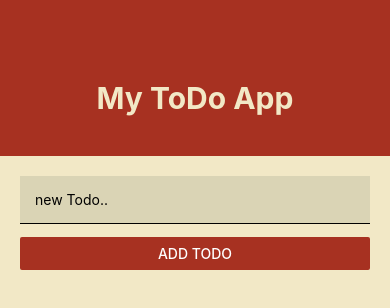
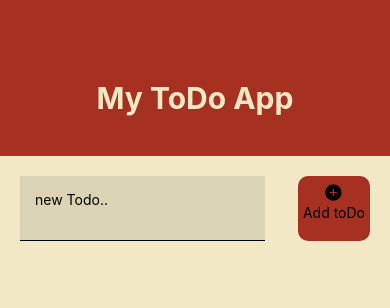
Before and after one commit to a-laarabi/ToDo_App_Native, a React Native app: screen / in a window 390 px wide. Shown: the top 308 px of the page. Built offline with nearby package versions, Linux system fonts and the light colour scheme.

Commit message:
Update addTodo.js

```diff
--- a/components/addTodo.js
+++ b/components/addTodo.js
@@ -1,5 +1,7 @@
 import { useState } from "react";
-import { TextInput, View, StyleSheet, Button } from "react-native";
+import { TextInput, View, StyleSheet, Button, Text } from "react-native";
+import { Ionicons } from '@expo/vector-icons';
+import ButtonAdd from "../shared/ButtonAdd";
 
 const AddTodo = ({submitHandler}) => {
 
@@ -11,25 +13,35 @@ const AddTodo = ({submitHandler}) => {
 
 
   return (
-    <View>
+    <View style={styles.addTodo}>
       <TextInput
+        multiline
         style={styles.todoInput}
         placeholder="new Todo.."
         onChangeText={(val)=>{setText(val)}}
       />
-      <Button onPress={pressHandler} title ='add todo' color='#A73121'/>
+      {/* <Button onPress={pressHandler} title ='add todo' color='#A73121'/> */}
+      <ButtonAdd onPress={pressHandler} >
+        <Ionicons name="add-circle" size={20} />
+        <Text>Add toDo</Text>
+      </ButtonAdd>
     </View>
   )
 }
 
 const styles = StyleSheet.create({
+  addTodo:{
+    flexDirection: 'row',
+    justifyContent: 'space-between'
+  },
+
   todoInput:{
     backgroundColor: '#DAD4B5',
     borderBottomColor: '#000',
     borderStyle:'solid',
     borderBottomWidth: 1,
     padding: 15,
-    marginBottom: 13
+    width: '70%'
   }
 })
 
```
